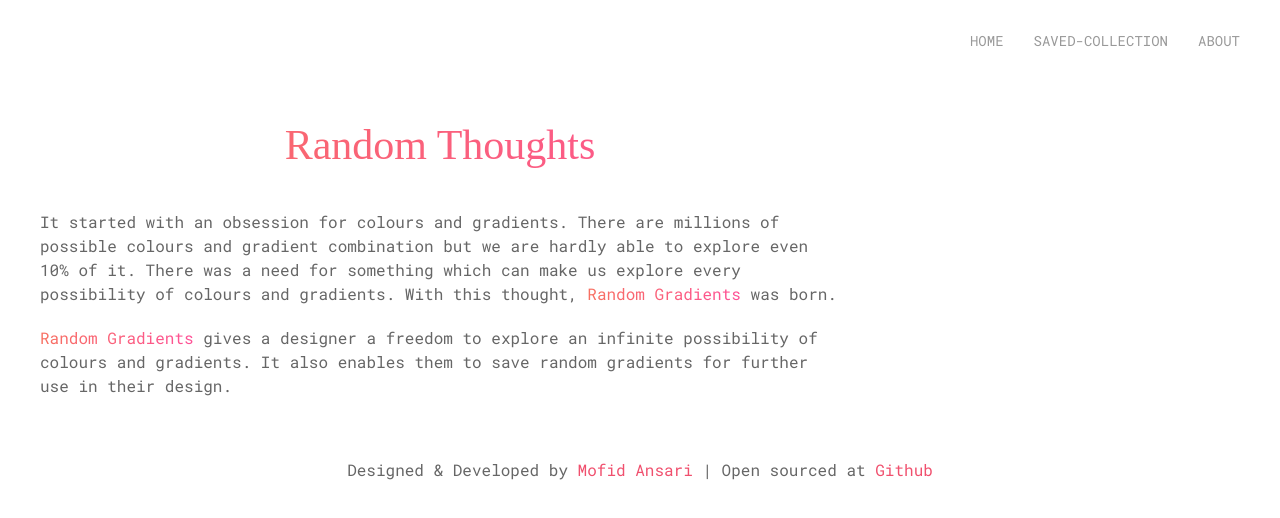
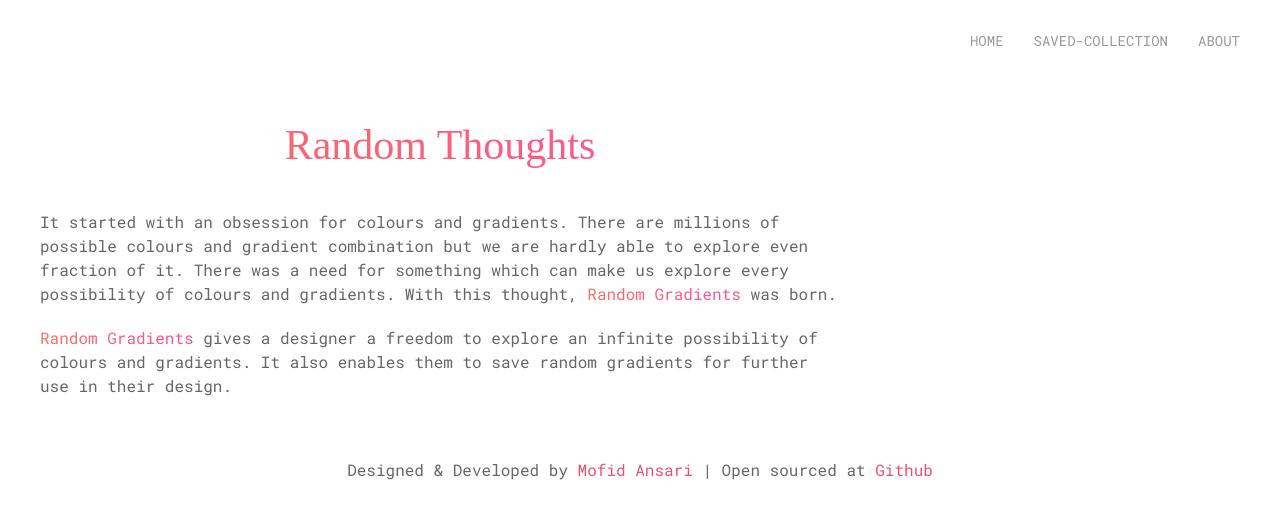
Before and after one commit to ansarimofid/random-gradients, a React app: page /#/about in a window 1280 px wide. Shown: the top 518 px of the page. Built offline with nearby package versions, Linux system fonts and the light colour scheme; a web font is replaced by a local one.

Commit message:
Updates about section

```diff
--- a/src/components/About/About.js
+++ b/src/components/About/About.js
@@ -12,7 +12,7 @@
               <h1 className="title-deco gradient-text uk-text-center uk-margin-medium-top uk-margin-medium-bottom">
                   Random Thoughts
               </h1>
-              <p className="uk-text-left">It started with an obsession for colours and gradients. There are millions of possible colours and gradient combination but we are hardly able to explore even 10% of it. There was a need for something which can make us explore every possibility of colours and gradients. With this thought, <span className="gradient-text">Random Gradients</span> was born.</p>
+              <p className="uk-text-left">It started with an obsession for colours and gradients. There are millions of possible colours and gradient combination but we are hardly able to explore even fraction of it. There was a need for something which can make us explore every possibility of colours and gradients. With this thought, <span className="gradient-text">Random Gradients</span> was born.</p>
               <p className="uk-text-left"> <span className="gradient-text">Random Gradients</span>  gives a designer a freedom to explore an infinite possibility of colours and gradients. It also enables them to save random gradients for further use in their design. </p>
           </div>
           </div>
```
